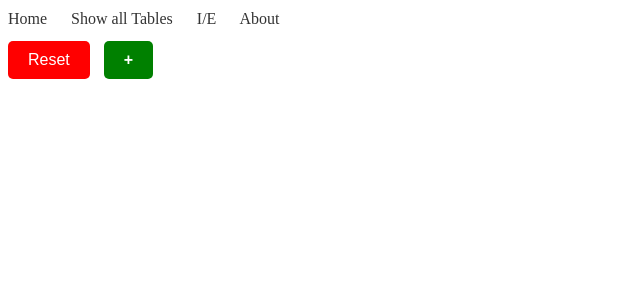
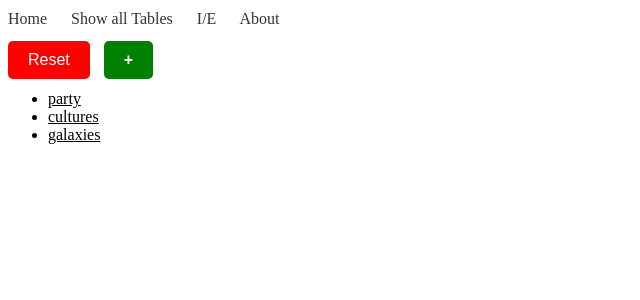
Before and after one commit to SaschaDoe/randomaze, a SvelteKit app: page / in a window 1280 px wide. Shown: the top 300 px of the page, without its empty margins (0-640 px from the left). Built offline with nearby package versions, Linux system fonts and the light colour scheme.

Commit message:
Hide entities in entity index

```diff
--- a/src/routes/EntitySideIndex.svelte
+++ b/src/routes/EntitySideIndex.svelte
@@ -5,9 +5,14 @@
     export let campaign = new Campaign();
     $: entityTypes = getEntityTypes(campaign);
     let isSideIndexOpen = false;
+    let selectedEntityType = null;
 
     function toggleSideIndex() {
         isSideIndexOpen = !isSideIndexOpen;
+    }
+
+    function selectEntityType(entityType) {
+        selectedEntityType = entityType === selectedEntityType ? null : entityType;
     }
 
     onMount(() => {
@@ -37,9 +42,11 @@
                 <div class="list">
                     <ul>
                         {#each entityTypes as entityType}
-                            {#if campaign[entityType].length > 0}
-                                <li>
-                                    <a href="#{entityType}">{entityType}</a>
+                            <li>
+                                <a href="#{entityType}" on:click|preventDefault={() => selectEntityType(entityType)}>
+                                    {entityType}
+                                </a>
+                                {#if entityType === selectedEntityType && campaign[entityType].length > 0}
                                     <ul>
                                         {#each campaign[entityType] as entity}
                                             <li>
@@ -47,8 +54,8 @@
                                             </li>
                                         {/each}
                                     </ul>
-                                </li>
-                            {/if}
+                                {/if}
+                            </li>
                         {/each}
                     </ul>
                 </div>
@@ -57,9 +64,11 @@
         <div class="widescreen">
             <ul>
                 {#each entityTypes as entityType}
-                    {#if campaign[entityType].length > 0}
-                        <li>
-                            <a href="#{entityType}">{entityType}</a>
+                    <li>
+                        <a href="#{entityType}" on:click|preventDefault={() => selectEntityType(entityType)}>
+                            {entityType}
+                        </a>
+                        {#if entityType === selectedEntityType && campaign[entityType].length > 0}
                             <ul>
                                 {#each campaign[entityType] as entity}
                                     <li>
@@ -67,13 +76,14 @@
                                     </li>
                                 {/each}
                             </ul>
-                        </li>
-                    {/if}
+                        {/if}
+                    </li>
                 {/each}
             </ul>
         </div>
     </div>
 </div>
+
 
 <style>
     .container {
```
